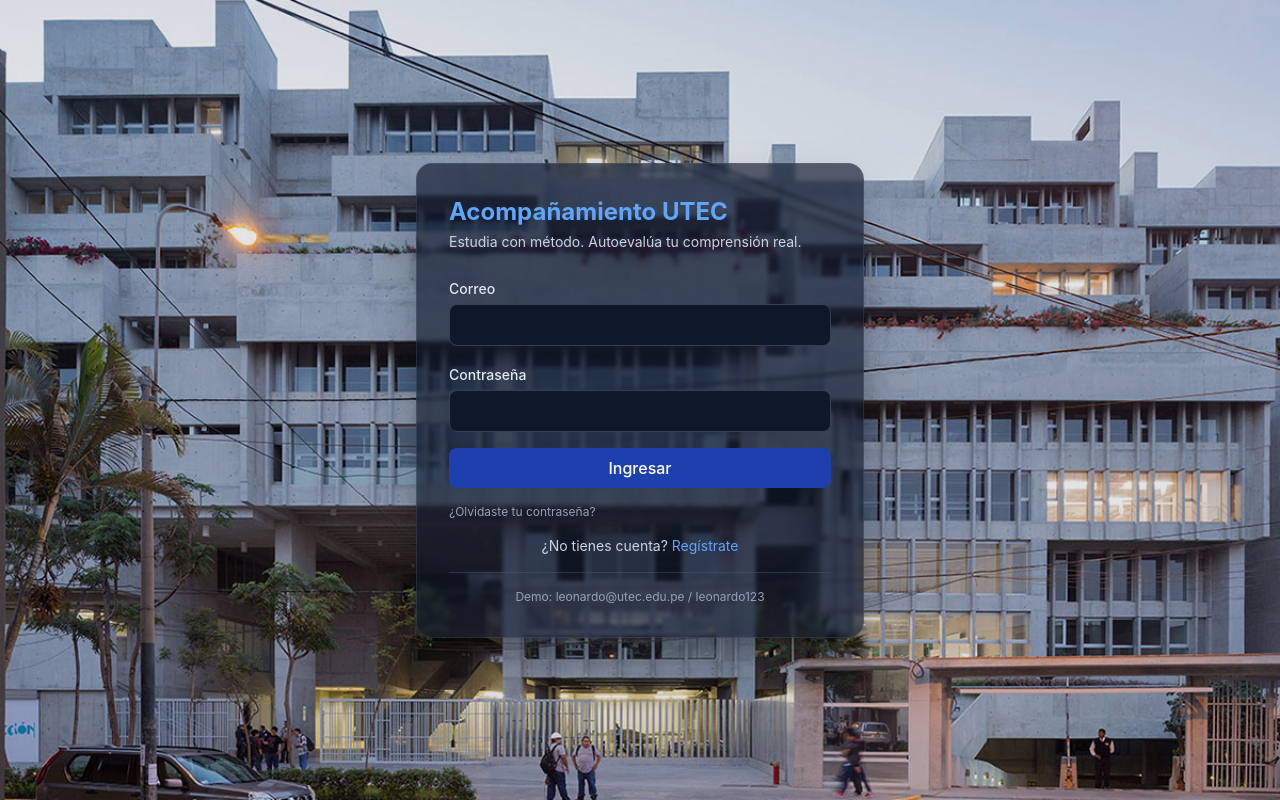
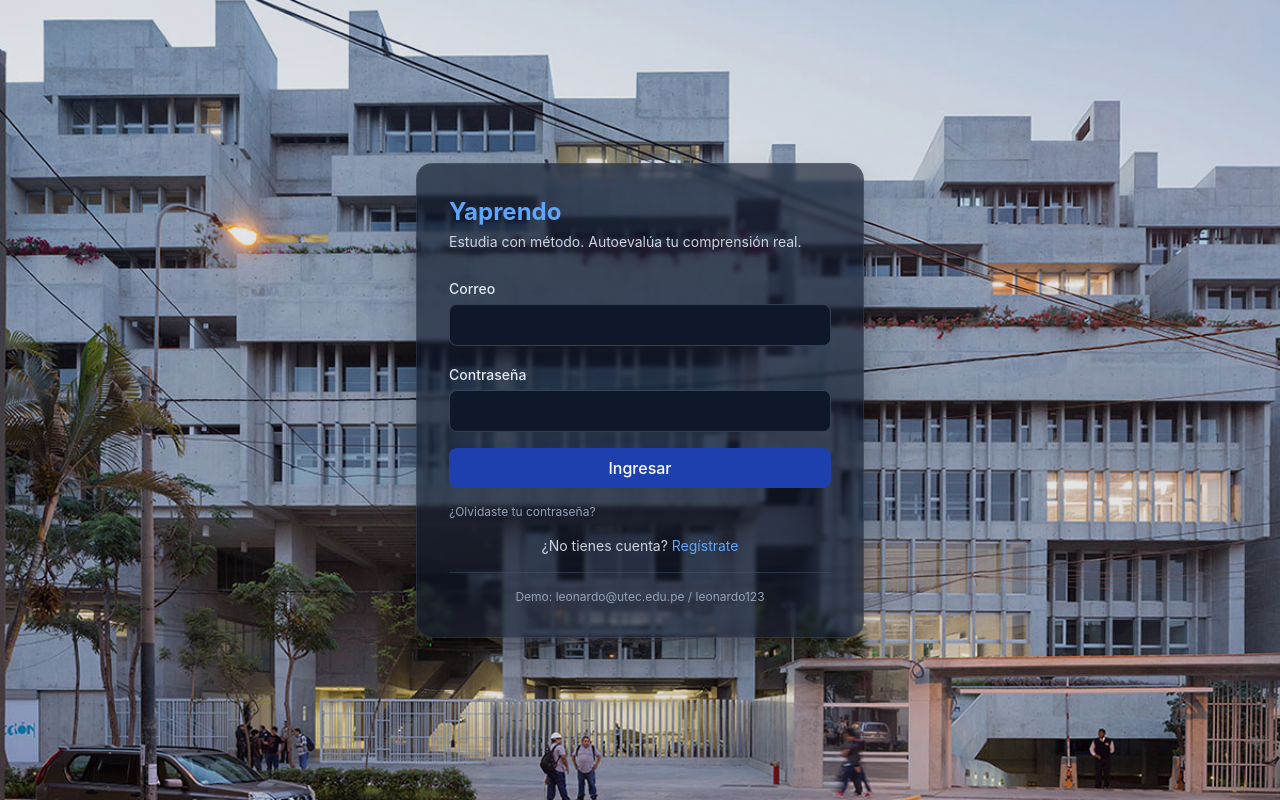
Before and after one commit to EliasUsaqui-tech/Yaprendo, a React app in the folder frontend/: page /login in a window 1280 px wide. Built offline with nearby package versions, Linux system fonts and the light colour scheme; no server answers; the HTML template or start-up script is replaced by a standard one.

Commit message:
cambio de nombre

```diff
--- a/frontend/src/components/common/Navbar.jsx
+++ b/frontend/src/components/common/Navbar.jsx
@@ -27,7 +27,7 @@
 
         {/* LOGO */}
         <Link to={homePath} className="font-bold text-lg text-blue-400 hover:text-blue-300 transition">
-          UTEC · Acompañamiento
+          Yaprendo
         </Link>
 
         {user && (
--- a/frontend/src/pages/Login.jsx
+++ b/frontend/src/pages/Login.jsx
@@ -39,7 +39,7 @@
       {/* Recuadro del login */}
       <div className="glass-card rounded-2xl p-8 w-full max-w-md relative z-10 shadow-2xl">
         <h1 className="text-2xl font-bold text-blue-400 mb-1">
-          Acompañamiento UTEC
+          Yaprendo
         </h1>
         <p className="text-slate-300 text-sm mb-6">
           Estudia con método. Autoevalúa tu comprensión real.
```
